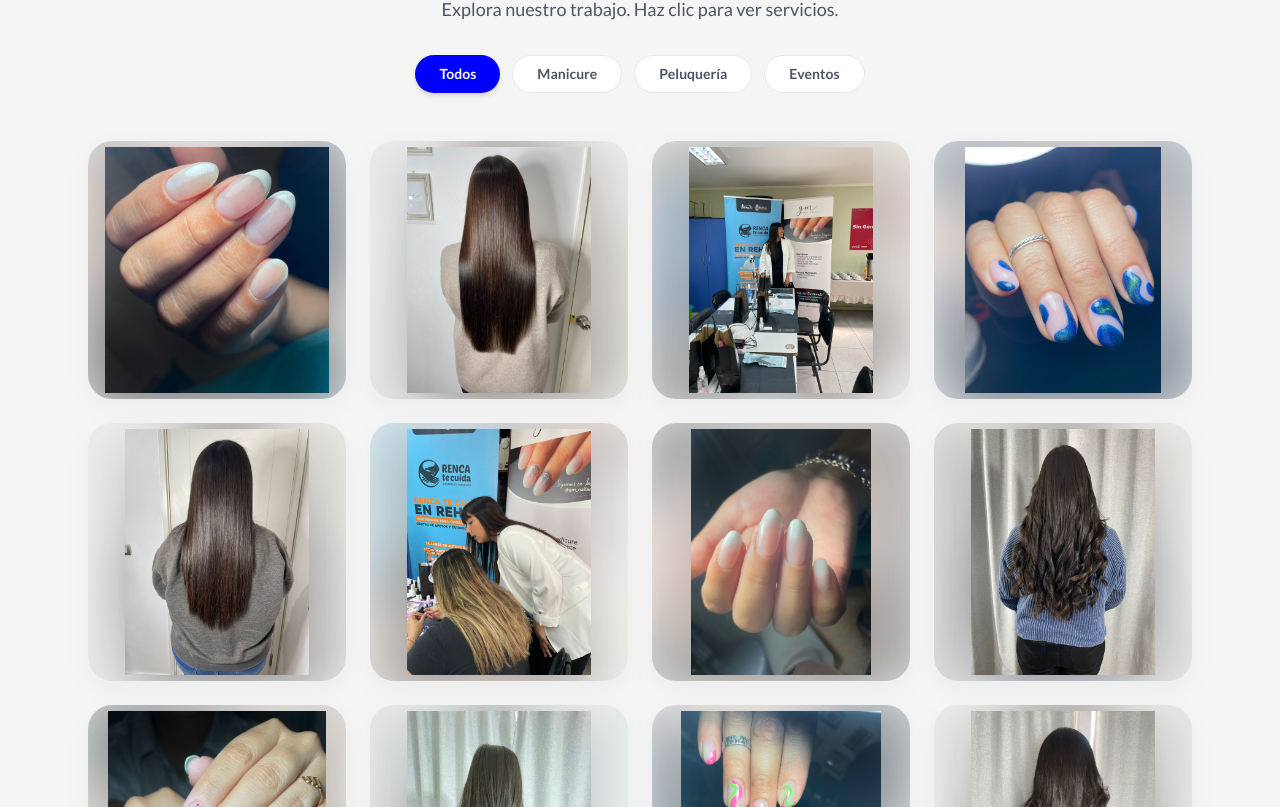
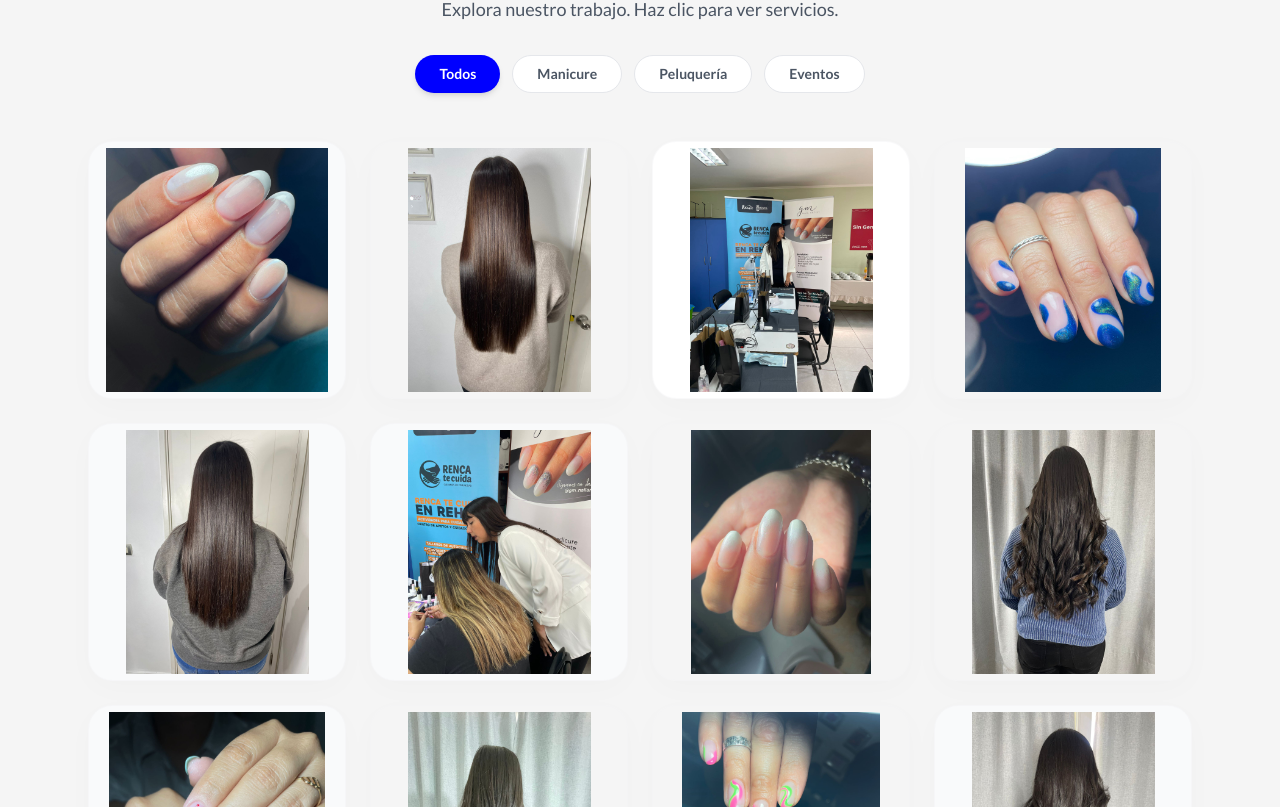
Before and after one commit to CaBsCrypto/gm_nailartist, a Next.js app: page / in a window 1280 px wide. Shown: the part 3073-3880 px from the top of the page. Built offline with nearby package versions, Linux system fonts and the light colour scheme.

Commit message:
Update gallery to neutral minimalist background for a premium look

```diff
--- a/components/Gallery.tsx
+++ b/components/Gallery.tsx
@@ -179,26 +179,16 @@ export default function Gallery() {
                             >
                                 <div
                                     onClick={() => handleItemClick(item.category)}
-                                    className={`relative group rounded-2xl md:rounded-3xl overflow-hidden h-full w-full shadow-[0_8px_30px_rgb(0,0,0,0.04)] hover:shadow-lg transition-all duration-300 ${item.imagePlaceholderColor} cursor-pointer group`}
+                                    className={`relative group rounded-2xl md:rounded-3xl overflow-hidden h-full w-full border border-gray-100/50 shadow-[0_8px_30px_rgb(0,0,0,0.02)] hover:shadow-md transition-all duration-300 ${item.imagePlaceholderColor} cursor-pointer group`}
                                 >
-                                    {/* Layer 1: Blurred Background */}
-                                    <div className="absolute inset-0 scale-110">
-                                        <Image
-                                            src={item.image}
-                                            alt=""
-                                            fill
-                                            className="object-cover blur-xl opacity-40 grayscale-[20%]"
-                                        />
-                                    </div>
-
-                                    {/* Layer 2: Main "Full" Image (object-contain ensures NO cropping) */}
+                                    {/* Main "Full" Image (object-contain ensures NO cropping) */}
                                     <div className="absolute inset-1.5 flex items-center justify-center">
                                         <Image
                                             src={item.image}
                                             alt={item.title}
                                             fill
                                             sizes="(max-width: 768px) 70vw, 260px"
-                                            className="object-contain drop-shadow-2xl transition-transform duration-700 group-hover:scale-105"
+                                            className="object-contain transition-transform duration-700 group-hover:scale-105"
                                             loading={index < 8 ? "eager" : "lazy"}
                                         />
                                     </div>
--- a/lib/constants.ts
+++ b/lib/constants.ts
@@ -194,9 +194,9 @@ const generateGalleryItems = (category: string, folder: string, count: number, p
     }));
 };
 
-const manicureColors = ['from-brand-pink to-rose-400', 'from-pink-300 to-brand-pink', 'from-rose-400 to-pink-500'];
-const peluqueriaColors = ['from-brand-blue to-purple-500', 'from-sky-400 to-brand-blue', 'from-indigo-400 to-purple-600'];
-const eventosColors = ['from-brand-yellow to-orange-400', 'from-orange-300 to-amber-500'];
+const manicureColors = ['bg-gray-50', 'bg-[#FAFAFB]', 'bg-slate-50'];
+const peluqueriaColors = ['bg-[#F9FAFB]', 'bg-gray-50', 'bg-slate-50'];
+const eventosColors = ['bg-white', 'bg-gray-50'];
 
 const arrManicure = generateGalleryItems('Manicure', 'manicure', 16, manicureColors);
 const arrPeluqueria = generateGalleryItems('Peluquería', 'peluqueria', 8, peluqueriaColors);
```
